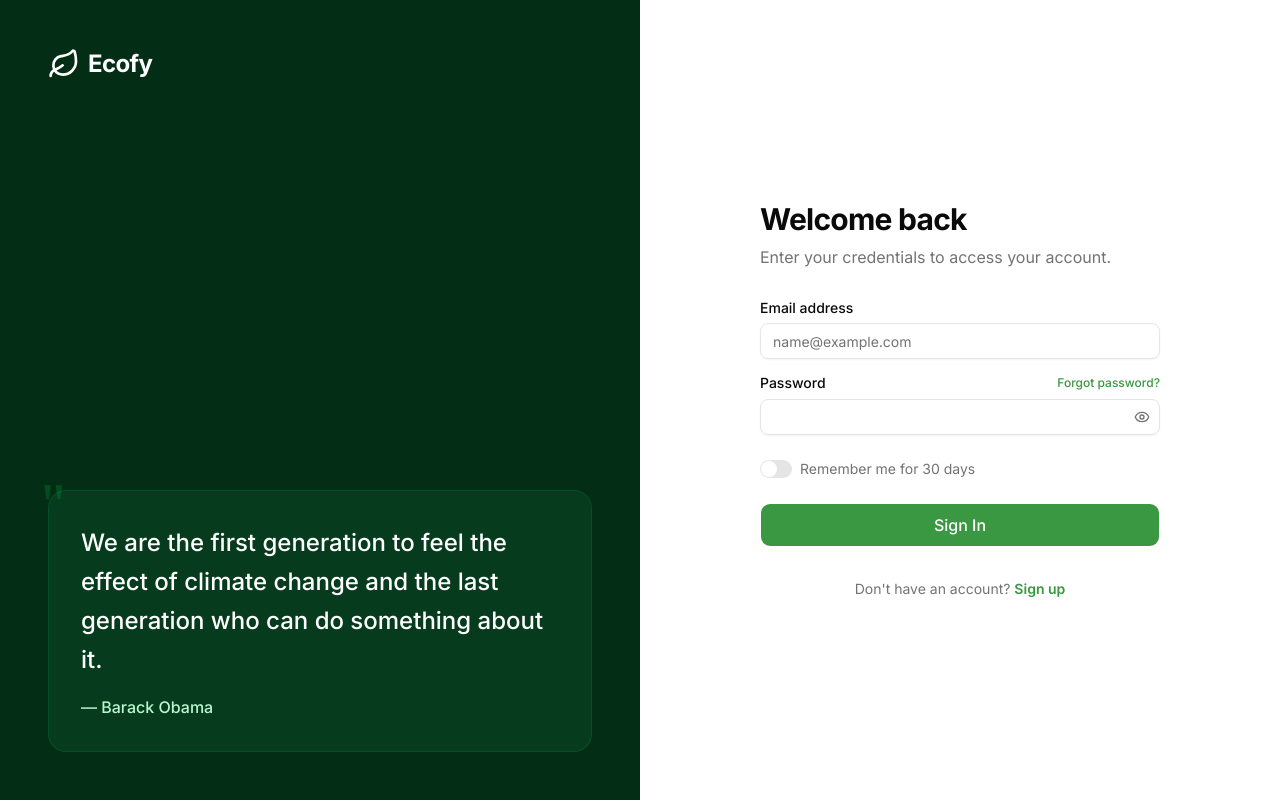
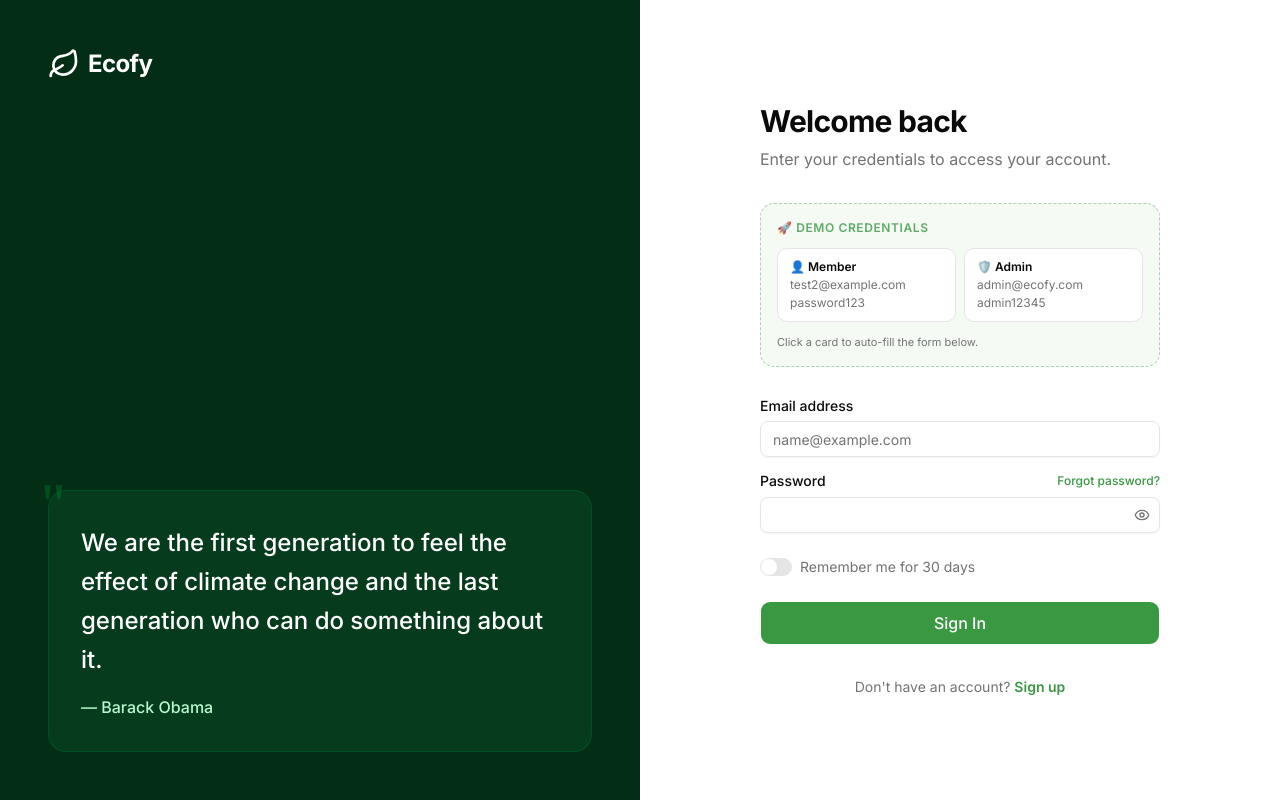
Before and after one commit to abdullahNavin/Ecofy_Frontend, a Next.js app: page /auth/login in a window 1280 px wide. Built offline with nearby package versions, Linux system fonts and the light colour scheme.

Commit message:
feat: implement login page with authentication form and demo credentials functionality

```diff
--- a/app/auth/login/LoginPageClient.tsx
+++ b/app/auth/login/LoginPageClient.tsx
@@ -24,6 +24,17 @@ export default function LoginPageClient() {
 
   const router = useRouter();
 
+  const fillCredentials = (role: "member" | "admin") => {
+    if (role === "member") {
+      setEmail("test2@example.com");
+      setPassword("password123");
+    } else {
+      setEmail("admin@ecofy.com");
+      setPassword("admin12345");
+    }
+    setError(null);
+  };
+
   const handleLogin = async (e: React.FormEvent) => {
     e.preventDefault();
     setIsLoading(true);
@@ -45,6 +56,38 @@ export default function LoginPageClient() {
       <div className="space-y-2 text-center lg:text-left">
         <h1 className="text-3xl font-bold tracking-tight">Welcome back</h1>
         <p className="text-muted-foreground">Enter your credentials to access your account.</p>
+      </div>
+
+      {/* Demo Credentials */}
+      <div className="rounded-xl border border-dashed border-primary/40 bg-primary/5 p-4 space-y-3">
+        <p className="text-xs font-semibold text-primary/80 uppercase tracking-wider">
+          🚀 Demo Credentials
+        </p>
+        <div className="grid grid-cols-2 gap-2">
+          <button
+            type="button"
+            id="demo-member-btn"
+            onClick={() => fillCredentials("member")}
+            disabled={isLoading}
+            className="flex flex-col items-start gap-0.5 rounded-lg border border-border bg-background px-3 py-2.5 text-left text-xs transition-colors hover:border-primary/60 hover:bg-primary/5 disabled:opacity-50"
+          >
+            <span className="font-semibold text-foreground">👤 Member</span>
+            <span className="text-muted-foreground">test2@example.com</span>
+            <span className="text-muted-foreground">password123</span>
+          </button>
+          <button
+            type="button"
+            id="demo-admin-btn"
+            onClick={() => fillCredentials("admin")}
+            disabled={isLoading}
+            className="flex flex-col items-start gap-0.5 rounded-lg border border-border bg-background px-3 py-2.5 text-left text-xs transition-colors hover:border-primary/60 hover:bg-primary/5 disabled:opacity-50"
+          >
+            <span className="font-semibold text-foreground">🛡️ Admin</span>
+            <span className="text-muted-foreground">admin@ecofy.com</span>
+            <span className="text-muted-foreground">admin12345</span>
+          </button>
+        </div>
+        <p className="text-[11px] text-muted-foreground">Click a card to auto-fill the form below.</p>
       </div>
 
       <form onSubmit={handleLogin} className="space-y-6">
```
